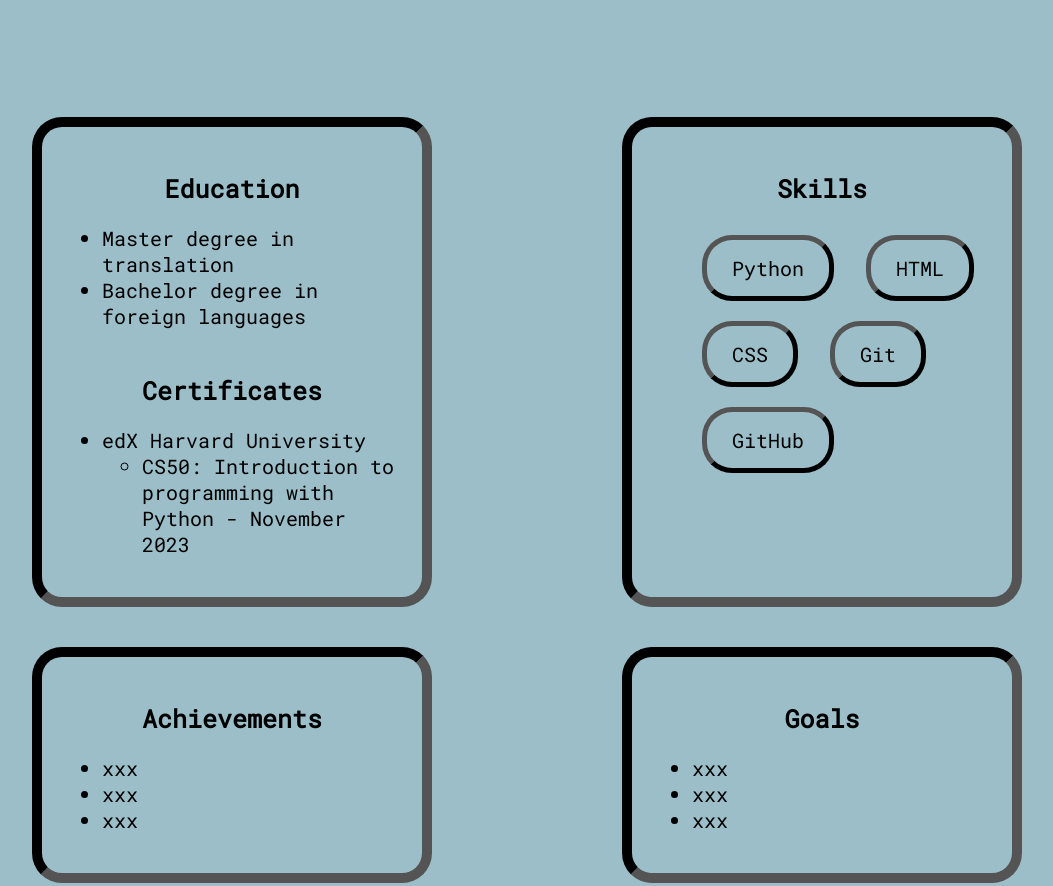
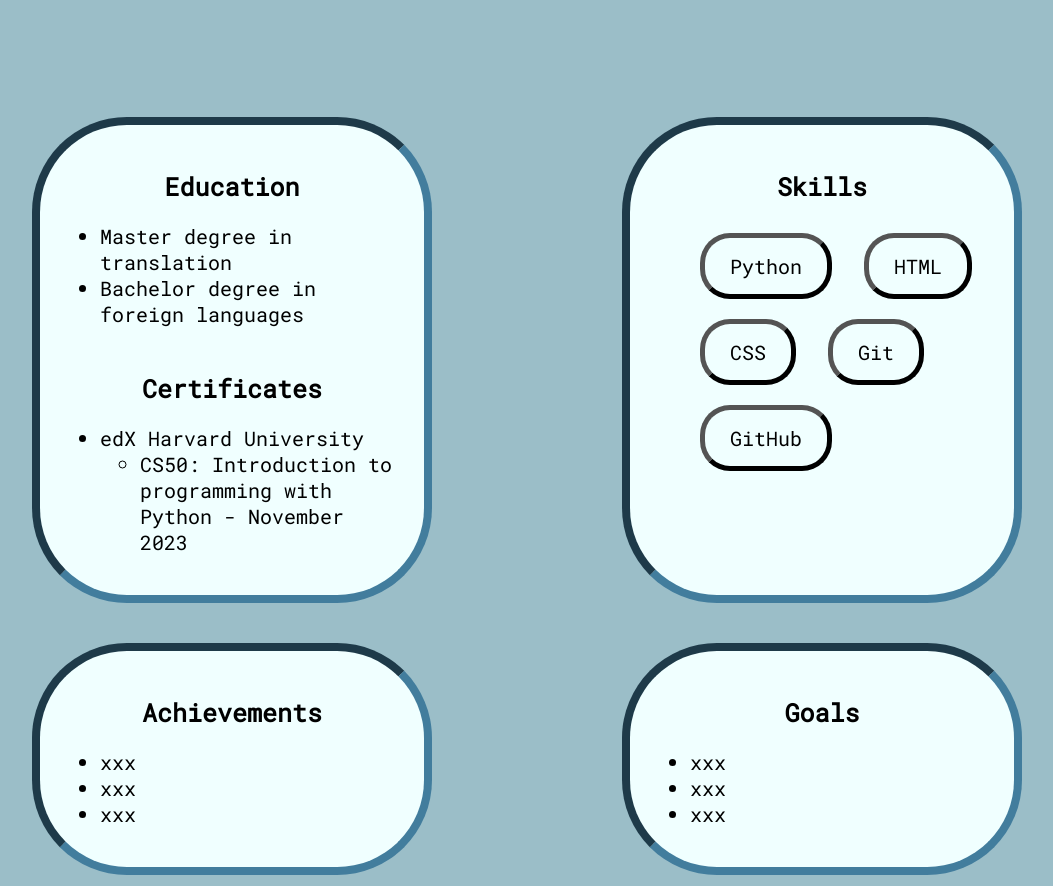
Before and after one commit to CamilleOnoda/100_days_Python, a plain HTML site: page Day_56/my-personal-site/templates/index.html in a window 1280 px wide. Shown: the part 798-1684 px from the top of the page, without its empty margins (113-1166 px from the left). Drawn offline with Linux system fonts and the light colour scheme.

Commit message:
Change the border radius of the card and background color

```diff
--- a/Day_56/my-personal-site/static/style.css
+++ b/Day_56/my-personal-site/static/style.css
@@ -89,8 +89,9 @@ a:link {
     width: 400px;
     padding: 20px;
     margin: 20px;
-    border-radius: 30px;
-    border: 10px inset black;
+    border-radius: 95px;
+    border: 8px inset #427D9D;
+    background-color: azure;
 }
 
 #skills li {
```
